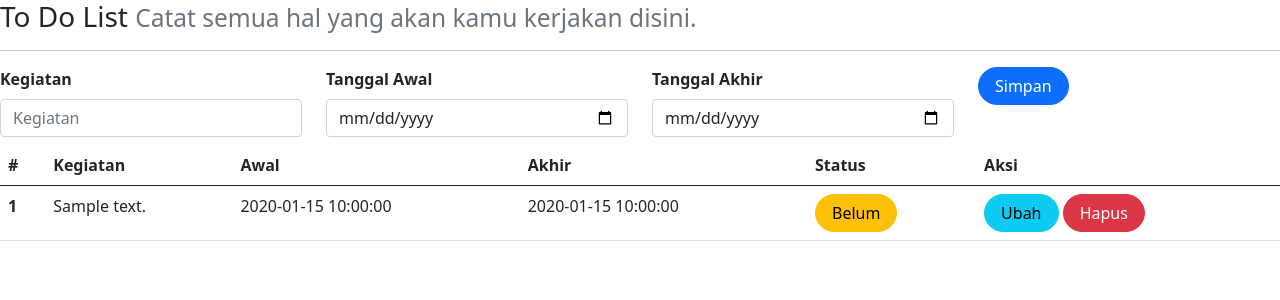
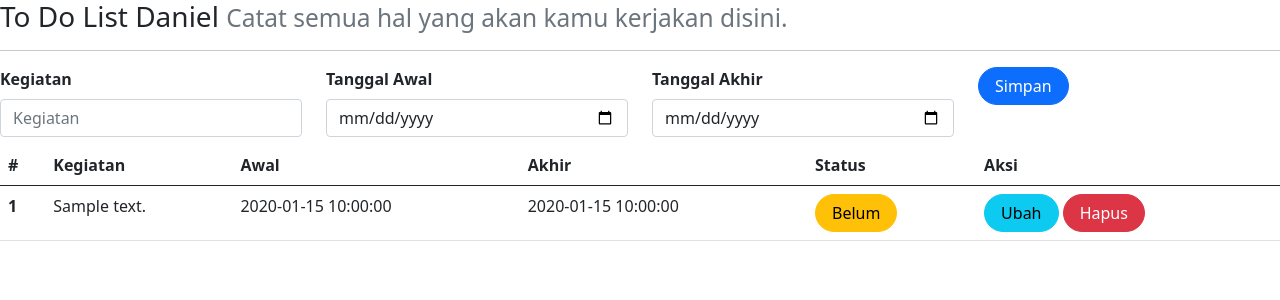
Before and after one commit to danielwisnu18/todolist-daniel, a PHP site: page /index.php in a window 1280 px wide. Shown: the top 300 px of the page. Run offline with PHP 8.4, Linux system fonts and the light colour scheme; tables that the repository leaves empty or names only in its code hold one stand-in row (values such as "Sample post").

Commit message:
memberi nama

```diff
--- a/index.php
+++ b/index.php
@@ -20,7 +20,7 @@ include_once("koneksi.php");
 <body>
 
     <h3>
-        To Do List
+        To Do List Daniel
         <small class="text-muted">
             Catat semua hal yang akan kamu kerjakan disini.
         </small>
```
